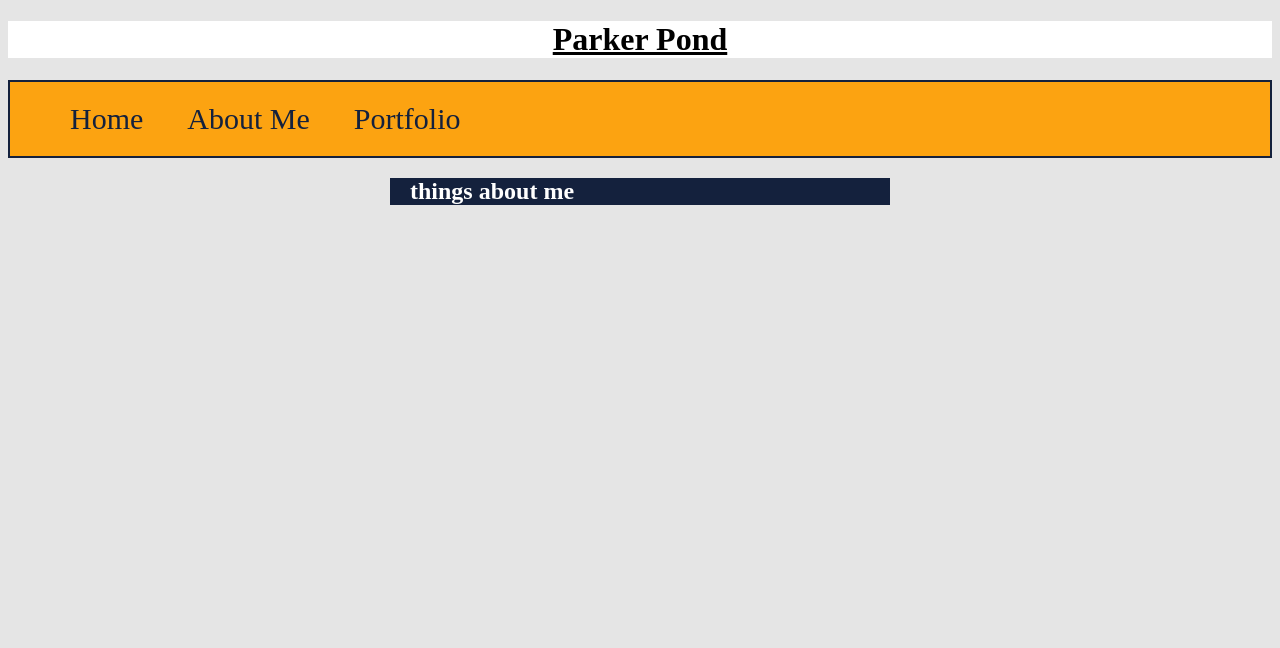
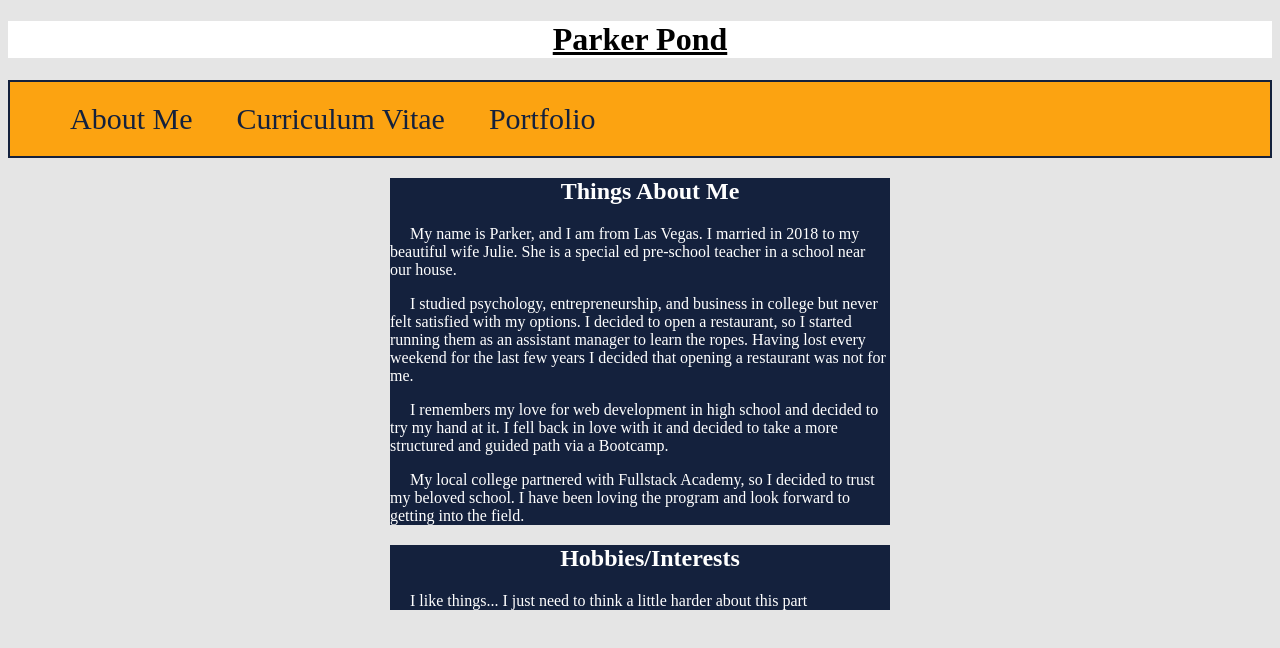
Before and after one commit to Parker-Pond/PersonalWebsite, a plain HTML site: page homepage.html in a window 1280 px wide. Drawn offline with Linux system fonts and the light colour scheme.

Commit message:
about me update

```diff
--- a/homepage.html
+++ b/homepage.html
@@ -12,19 +12,26 @@
     <h1>Parker Pond</h1>
     <!-- this is the navigation menue -->
    <ul class="nav">
-    <li><a href="homepage.html" >home</a> </li>
-    <li><a href="CV.html" >about me</a> </li>
+    <li><a href="homepage.html" >About Me</a> </li>
+    <li><a href="CV.html" >curriculum Vitae</a> </li>
     <li><a href="portfolio.html" >Portfolio</a> </li>
    </ul>
    <!-- this is the body of the website -->
 <div class="info">
-<h2>things about me</h2>
+    <center><h2>Things About Me</h2></center>
+    <p>My name is Parker, and I am from Las Vegas. I married in 2018 to my beautiful wife Julie. She is a special ed pre-school teacher in a school near our house. </p>
+    <p>I studied psychology, entrepreneurship, and business in college but never felt satisfied with my options. I decided to open a restaurant, so I started running them as an assistant manager to learn the ropes. Having lost every weekend for the last few years I decided that opening a restaurant was not for me.  </p>
+    <p>I remembers my love for web development in high school and decided to try my hand at it. I fell back in love with it and decided to take a more structured and guided path via a Bootcamp. </p>
+    <p>My local college partnered with Fullstack Academy, so I decided to trust my beloved school. I have been loving the program and look forward to getting into the field. </p>
+</div>
 
+<div class="info">
+    <center><h2>Hobbies/Interests</h2></center>
+    <p>I like things... I just need to think a little harder about this part</p>
 
 </div>
 
 
-    </div>
 
 </body>
 </html>
--- a/styling.css
+++ b/styling.css
@@ -44,4 +44,5 @@ body{
         padding: 20px;
         border:3px round var(--two);
         color: var(--two);
+        margin: auto;
     }
```
